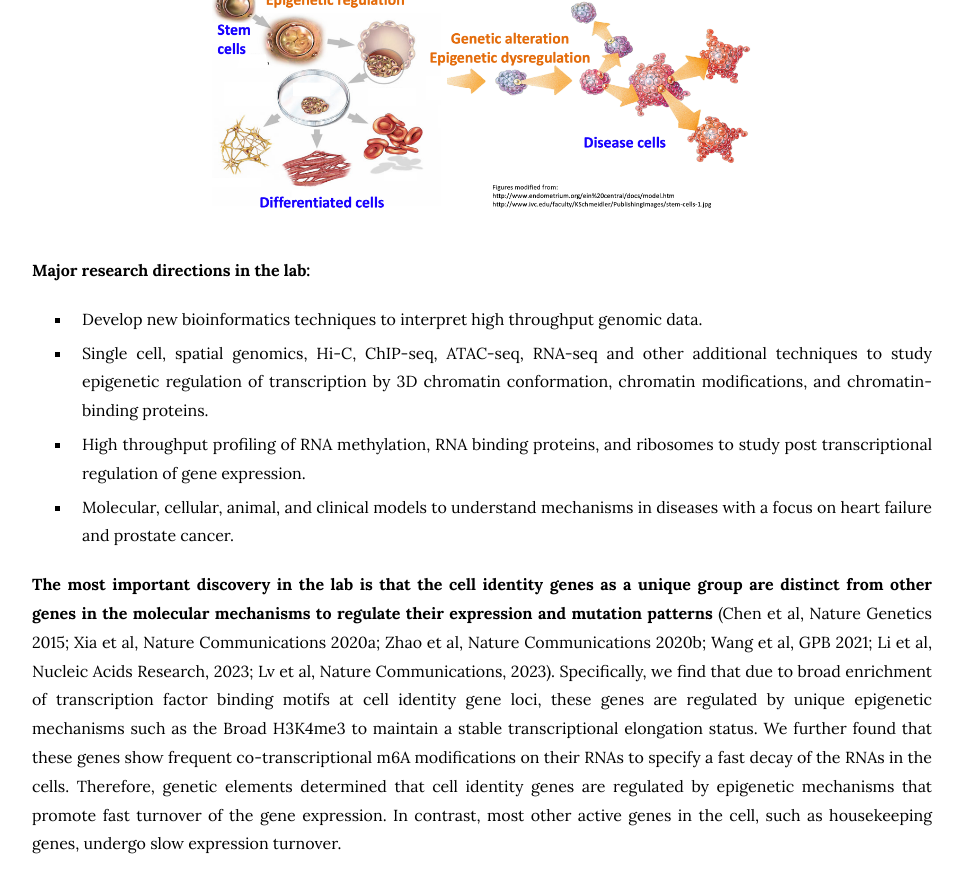
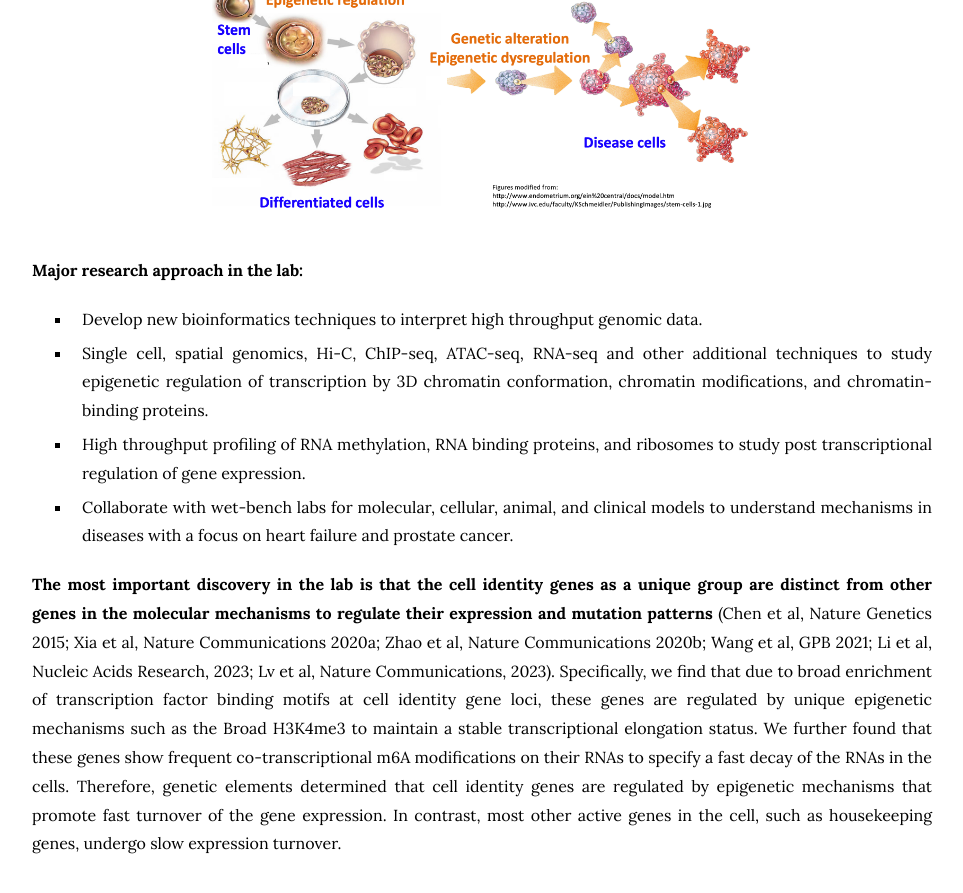
Before and after one commit to kaifuchenlab/kaifuchenlab.github.io, a Jekyll site: the page built from 1.research/index.md, in a window 1280 px wide and 900 px high, scrolled down 541 px. Shown: the top 893 px of the window, without its empty margins (158-1121 px from the left). Built offline with Jekyll 4.4.1, drawn with Linux system fonts in a browser that asks for light colours.

Commit message:
Update index.md

```diff
--- a/1.research/index.md
+++ b/1.research/index.md
@@ -17,7 +17,7 @@ nav:
 %}
 
 
-**Major research directions in the lab:**
+**Major research approach in the lab:**
 
 - Develop new bioinformatics techniques to interpret high throughput genomic data.
 
@@ -25,7 +25,7 @@ nav:
 
 - High throughput profiling of RNA methylation, RNA binding proteins, and ribosomes to study post transcriptional regulation of gene expression.
 
-- Molecular, cellular, animal, and clinical models to understand mechanisms in diseases with a focus on heart failure and prostate cancer.
+- Collaborate with wet-bench labs for molecular, cellular, animal, and clinical models to understand mechanisms in diseases with a focus on heart failure and prostate cancer.
 
 **The most important discovery in the lab is that the cell identity genes as a unique group are distinct from other genes in the molecular mechanisms to regulate their expression and mutation patterns** (Chen et al, Nature Genetics 2015; Xia et al, Nature Communications 2020a; Zhao et al, Nature Communications 2020b; Wang et al, GPB 2021; Li et al, Nucleic Acids Research, 2023; Lv et al, Nature Communications, 2023). Specifically, we find that due to broad enrichment of transcription factor binding motifs at cell identity gene loci, these genes are regulated by unique epigenetic mechanisms such as the Broad H3K4me3 to maintain a stable transcriptional elongation status. We further found that these genes show frequent co-transcriptional m6A modifications on their RNAs to specify a fast decay of the RNAs in the cells. Therefore, genetic elements determined that cell identity genes are regulated by epigenetic mechanisms that promote fast turnover of the gene expression. In contrast, most other active genes in the cell, such as housekeeping genes, undergo slow  expression turnover.
 
```
